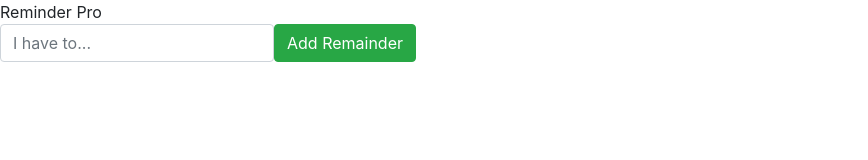
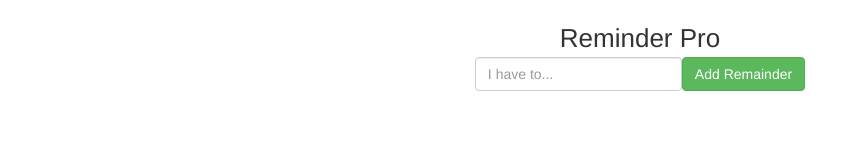
Before and after one commit to eriksonoliveira/Reminder-App, a React app: page / in a window 1280 px wide. Shown: the whole page, without its empty margins (0-868 px from the left). Built offline with nearby package versions, Linux system fonts and the light colour scheme.

Commit message:
add some styling

```diff
--- a/public/index.html
+++ b/public/index.html
@@ -20,7 +20,7 @@
       Learn how to configure a non-root public URL by running `npm run build`.
     -->
 
-    <link rel="stylesheet" href="https://stackpath.bootstrapcdn.com/bootstrap/4.1.1/css/bootstrap.min.css" integrity="sha384-WskhaSGFgHYWDcbwN70/dfYBj47jz9qbsMId/iRN3ewGhXQFZCSftd1LZCfmhktB" crossorigin="anonymous">
+    <link rel="stylesheet" href="https://maxcdn.bootstrapcdn.com/bootstrap/3.3.7/css/bootstrap.min.css" integrity="sha384-BVYiiSIFeK1dGmJRAkycuHAHRg32OmUcww7on3RYdg4Va+PmSTsz/K68vbdEjh4u" crossorigin="anonymous">
 
     <title>React App</title>
   </head>
--- /dev/null
+++ b/src/index.css
@@ -0,0 +1,11 @@
+.App {
+  padding-top: 20px;
+  display: flex;
+  flex-direction: column;
+  align-items: center;
+}
+
+.title {
+  text-align: center;
+  font-size: 26px;
+}
--- a/src/index.js
+++ b/src/index.js
@@ -4,6 +4,7 @@ import App from './components/App';
 import { Provider } from "react-redux";
 import { createStore } from 'redux';
 import reducer from './reducers';
+import './index.css';
 
 const store = createStore(reducer);
 
```
